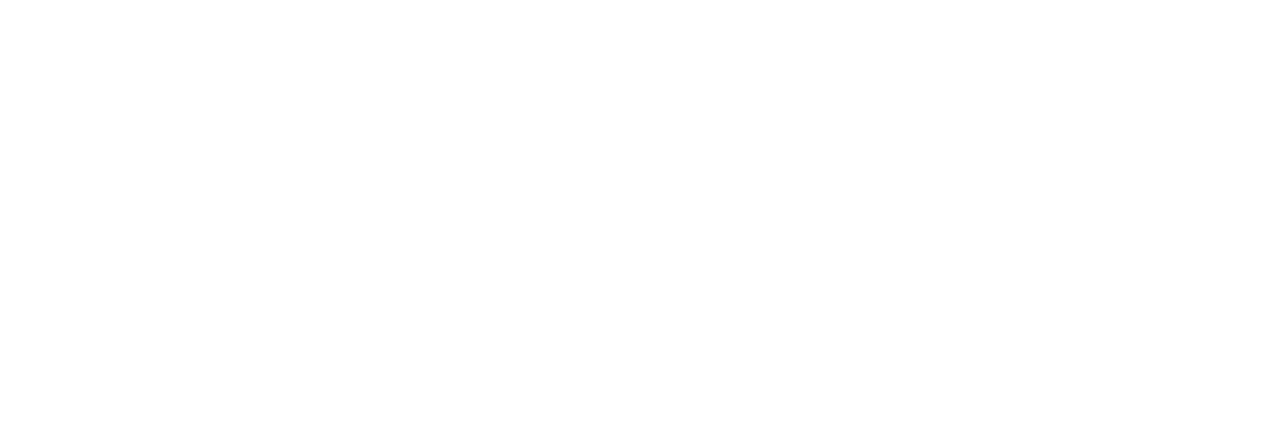
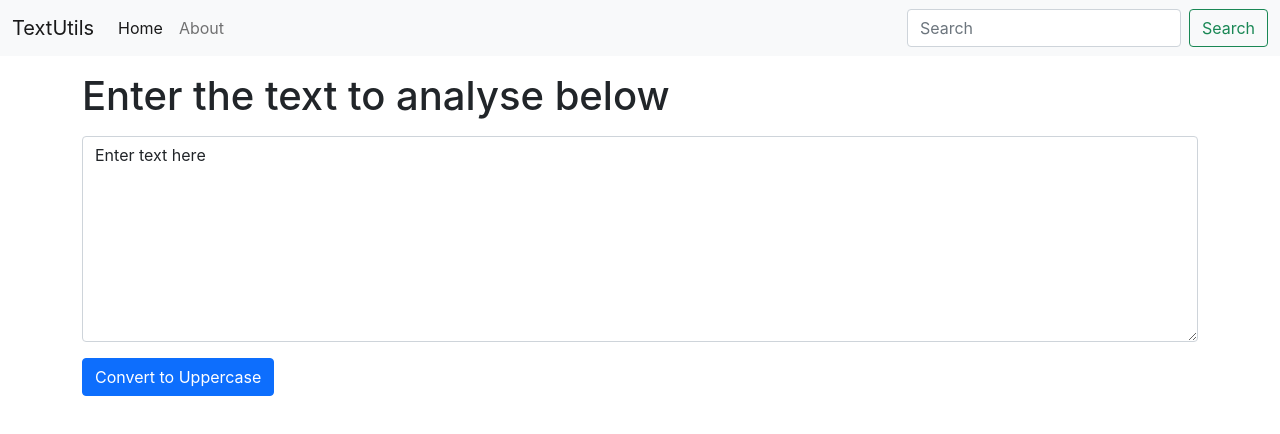
Before and after one commit to sohamobh/webelight-first, a React (Create React App) app: page / in a window 1280 px wide. Shown: the top 434 px of the page. Built offline with nearby package versions, Linux system fonts and the light colour scheme.

Commit message:
React day-3/New_Project-Text manipulation

```diff
--- a/src/App.js
+++ b/src/App.js
@@ -1,10 +1,18 @@
 import logo from './logo.svg';
 import './App.css';
+import Navbar from './components/Navbar';
+import TextForm from './components/TextForm';
 
 //new project.. text management
 function App() {
   return (
     <>
+      {/*<Navbar title="TextUtils" aboutText = "About TextUtils"/>*/}
+      {/*<Navbar/>*/}
+      <Navbar title="TextUtils"/>
+      <div className="container my-3">
+         <TextForm heading="Enter the text to analyse below"/>
+      </div>
 
     </>
   );
--- a/src/components/TextForm.js
+++ b/src/components/TextForm.js
@@ -5,16 +5,16 @@
 export default function TextForm(props) {
 
   const handleUpClick=()=>{
-    console.log("Uppercase was clicked" +text);
+    // console.log("Uppercase was clicked: " +text);
     let newText = text.toUpperCase();
     setText(newText);
   }
   const handleOnChange=(event)=>{
-    console.log("On change");
+    // console.log("On change");
     setText(event.target.value);
   }
 
-  const [text, setText] = useState('Enter text here'); //setText is the update function
+  const [text, setText] = useState('Enter text here'); //setText is the update function //this is usestate hook
   // text="new text"; //wrong way
   // setText("New text"); //correct way
   return (
```
